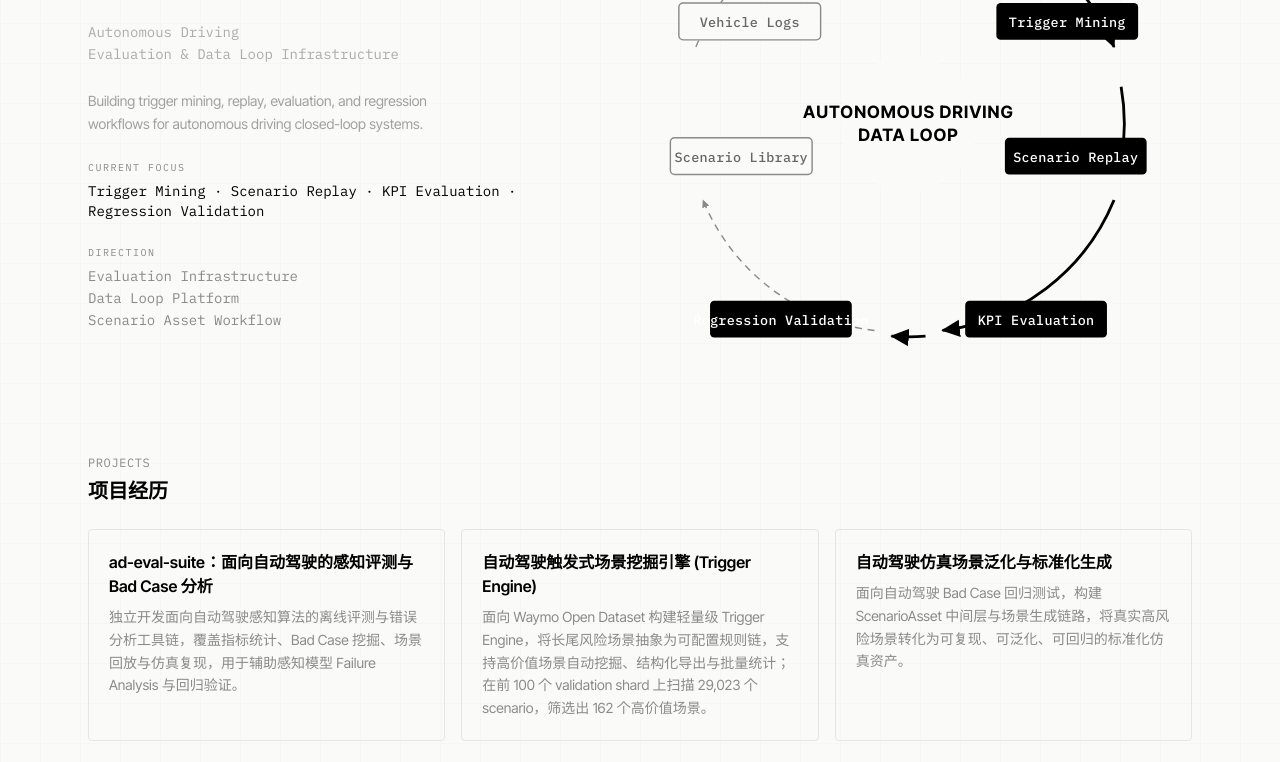
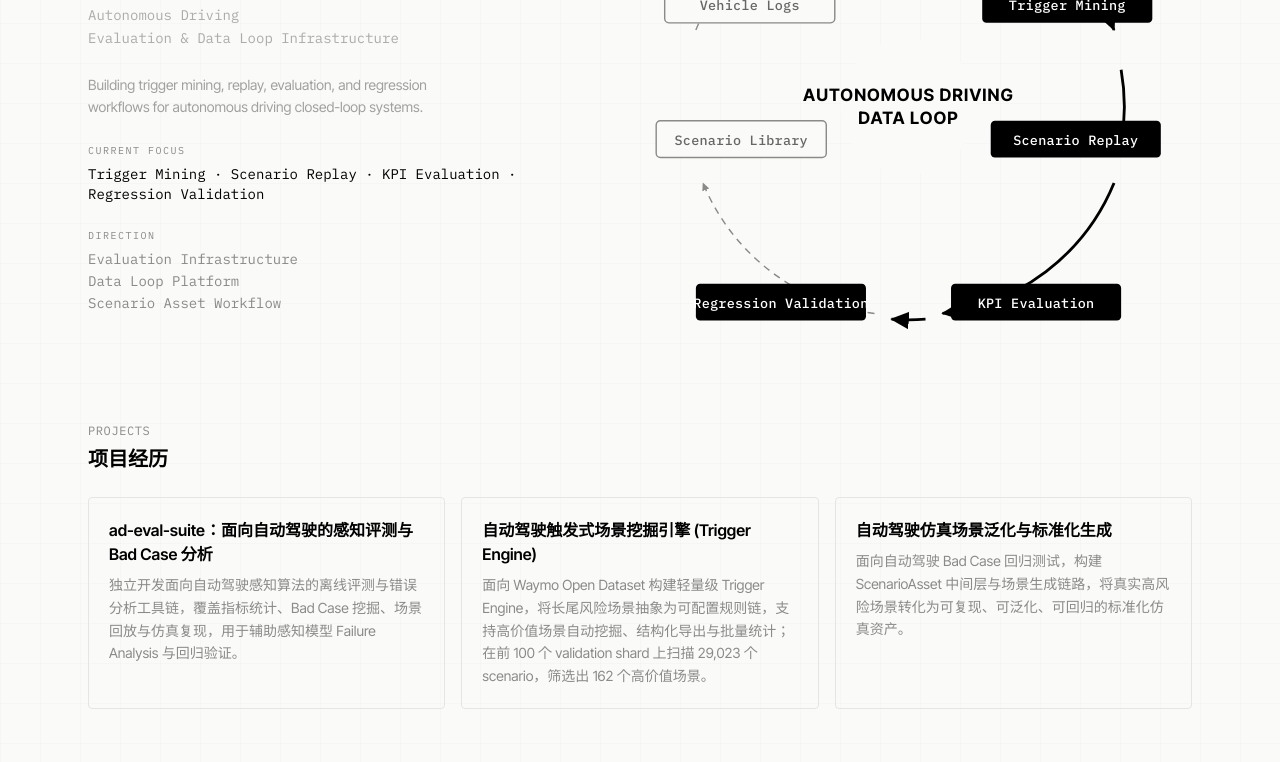
Before and after one commit to cola1917/cola1917.github.io, an Astro site in the folder website/: page / in a window 1280 px wide. Shown: the part 257-1019 px from the top of the page. Built offline with nearby package versions, Linux system fonts and the light colour scheme; Astro itself is replaced by a stand-in of ours.

Commit message:
Final polish: shift hero up, widen all loop nodes to 120px

```diff
--- a/website/src/components/ClosedLoopDiagram.astro
+++ b/website/src/components/ClosedLoopDiagram.astro
@@ -73,32 +73,32 @@
       <text x="200" y="196" text-anchor="middle" class="ct" fill="#000">Autonomous Driving</text>
       <text x="200" y="212" text-anchor="middle" class="ct" fill="#000">Data Loop</text>
 
-      <!-- ═══ Focus nodes (black, 100×26) ═══ -->
+      <!-- ═══ Focus nodes (black, 120×26) ═══ -->
 
       <!-- Trigger Mining (top-right) -->
-      <rect x="262" y="115" width="100" height="26" rx="3" fill="#000" />
+      <rect x="252" y="115" width="120" height="26" rx="3" fill="#000" />
       <text x="312" y="132" text-anchor="middle" class="nl" fill="#FFF">Trigger Mining</text>
 
       <!-- Scenario Replay (right) -->
-      <rect x="268" y="210" width="100" height="26" rx="3" fill="#000" />
+      <rect x="258" y="210" width="120" height="26" rx="3" fill="#000" />
       <text x="318" y="227" text-anchor="middle" class="nl" fill="#FFF">Scenario Replay</text>
 
       <!-- KPI Evaluation (bottom-right) -->
-      <rect x="240" y="325" width="100" height="26" rx="3" fill="#000" />
+      <rect x="230" y="325" width="120" height="26" rx="3" fill="#000" />
       <text x="290" y="342" text-anchor="middle" class="nl" fill="#FFF">KPI Evaluation</text>
 
       <!-- Regression Validation (bottom-left) -->
-      <rect x="60" y="325" width="100" height="26" rx="3" fill="#000" />
+      <rect x="50" y="325" width="120" height="26" rx="3" fill="#000" />
       <text x="110" y="342" text-anchor="middle" class="nl" fill="#FFF">Regression Validation</text>
 
-      <!-- ═══ Context nodes (white/gray, 100×26) ═══ -->
+      <!-- ═══ Context nodes (white/gray, 120×26) ═══ -->
 
       <!-- Vehicle Logs (top-left) -->
-      <rect x="38" y="115" width="100" height="26" rx="3" fill="#FAFAF8" stroke="#8A8A88" stroke-width="1" />
+      <rect x="28" y="115" width="120" height="26" rx="3" fill="#FAFAF8" stroke="#8A8A88" stroke-width="1" />
       <text x="88" y="132" text-anchor="middle" class="nl" fill="#666">Vehicle Logs</text>
 
       <!-- Scenario Library (left) -->
-      <rect x="32" y="210" width="100" height="26" rx="3" fill="#FAFAF8" stroke="#8A8A88" stroke-width="1" />
+      <rect x="22" y="210" width="120" height="26" rx="3" fill="#FAFAF8" stroke="#8A8A88" stroke-width="1" />
       <text x="82" y="227" text-anchor="middle" class="nl" fill="#666">Scenario Library</text>
 
     </svg>
--- a/website/src/components/Hero.astro
+++ b/website/src/components/Hero.astro
@@ -4,7 +4,7 @@ import ClosedLoopDiagram from './ClosedLoopDiagram.astro';
 ---
 
 <section class="pt-14">
-  <div class="max-w-6xl mx-auto px-6 pt-8 pb-6 w-full min-h-[calc(100vh-10rem)] flex items-center">
+  <div class="max-w-6xl mx-auto px-6 pt-6 pb-4 w-full min-h-[calc(100vh-12rem)] flex items-start">
     <div class="grid grid-cols-1 lg:grid-cols-[0.95fr_1.05fr] gap-6 lg:gap-6 items-center w-full">
 
       <!-- Left: Profile -->
```
